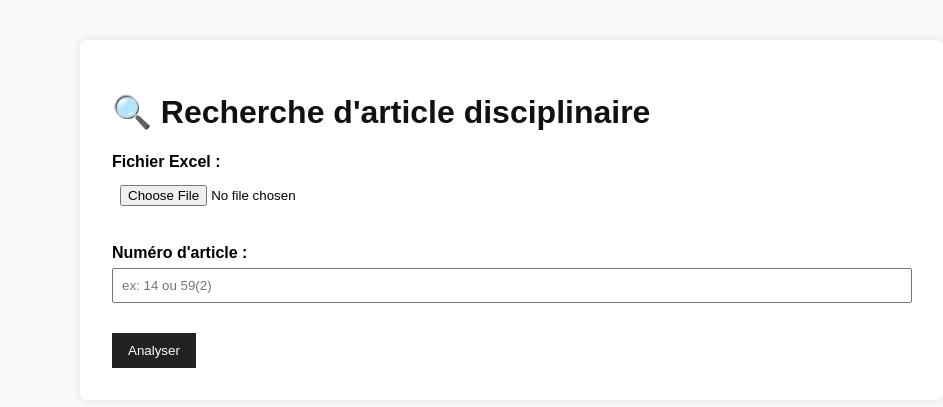
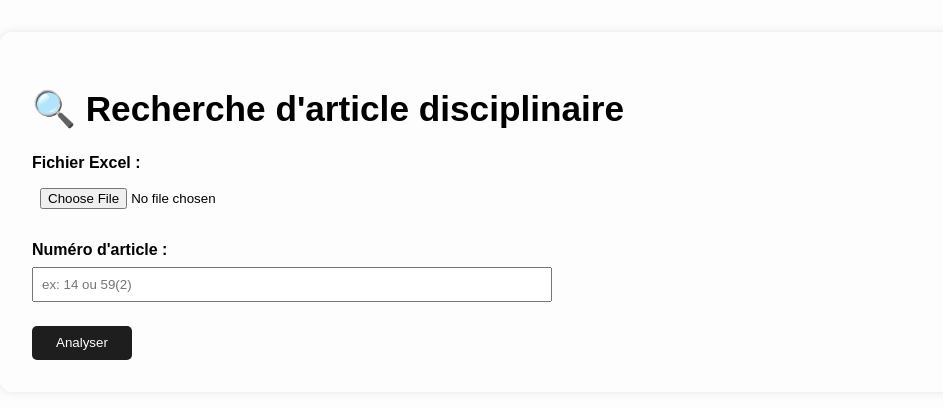
Before and after one commit to BPelletier258/analyseur-discipline, a Flask app: page / in a window 1280 px wide. Shown: the top 407 px of the page, without its empty margins (128-1071 px from the left). Run offline with Flask 2, Linux system fonts and the light colour scheme.

Commit message:
Update index.html

```diff
--- a/templates/index.html
+++ b/templates/index.html
@@ -6,84 +6,80 @@
     <style>
         body {
             font-family: Arial, sans-serif;
-            margin: 40px;
-            background-color: #f9f9f9;
+            background-color: #fdfdfd;
+            margin: 2rem auto;
+            max-width: 960px;
+            padding: 2rem;
+            border-radius: 12px;
+            box-shadow: 0 0 10px rgba(0,0,0,0.1);
         }
         h1 {
-            color: #111;
-            font-size: 2rem;
-        }
-        .container {
-            background-color: white;
-            padding: 2rem;
-            border-radius: 8px;
-            max-width: 800px;
-            margin: auto;
-            box-shadow: 0 0 10px rgba(0,0,0,0.1);
+            font-size: 2.2em;
+            margin-bottom: 1.5rem;
         }
         label {
             font-weight: bold;
         }
         input[type="file"],
         input[type="text"] {
-            padding: 8px;
-            margin-top: 6px;
-            margin-bottom: 12px;
+            margin-top: 0.5rem;
+            margin-bottom: 1.5rem;
+            padding: 0.5rem;
             width: 100%;
-            box-sizing: border-box;
+            max-width: 500px;
         }
         button {
-            background-color: #222;
+            background-color: #1e1e1e;
             color: white;
-            padding: 10px 16px;
             border: none;
+            padding: 0.6rem 1.5rem;
             cursor: pointer;
-        }
-        button:hover {
-            background-color: #555;
-        }
-        .error {
-            color: red;
-            font-weight: bold;
-            margin-top: 1rem;
+            border-radius: 5px;
         }
         table {
+            margin-top: 2rem;
             border-collapse: collapse;
             width: 100%;
-            margin-top: 2rem;
         }
         th, td {
-            border: 1px solid #ccc;
-            padding: 8px;
+            border: 1px solid #ddd;
+            padding: 1rem;
             vertical-align: top;
         }
         th {
-            background-color: #eee;
+            background-color: #f4f4f4;
+        }
+        .rouge {
+            color: red;
+            font-weight: bold;
+        }
+        .message-erreur {
+            color: red;
+            font-weight: bold;
+            margin-top: 1.5rem;
         }
     </style>
 </head>
 <body>
-<div class="container">
     <h1>🔍 Recherche d'article disciplinaire</h1>
 
     <form method="post" action="/analyse" enctype="multipart/form-data">
         <label for="fichier">Fichier Excel :</label><br>
-        <input type="file" name="fichier" required><br><br>
+        <input type="file" name="fichier" id="fichier" required><br>
 
         <label for="article">Numéro d'article :</label><br>
-        <input type="text" name="article" placeholder="ex: 14 ou 59(2)" required><br><br>
+        <input type="text" name="article" id="article" placeholder="ex: 14 ou 59(2)" required><br>
 
         <button type="submit">Analyser</button>
     </form>
 
     {% if erreur %}
-        <p class="error">Erreur de traitement : {{ erreur }}</p>
+        <div class="message-erreur">Erreur de traitement : {{ erreur }}</div>
     {% endif %}
 
-    {% if table %}
+    {% if tables %}
         <h2>Résultats pour l'article {{ article }}</h2>
-        {{ table|safe }}
+        {{ tables|safe }}
     {% endif %}
-</div>
 </body>
 </html>
```
